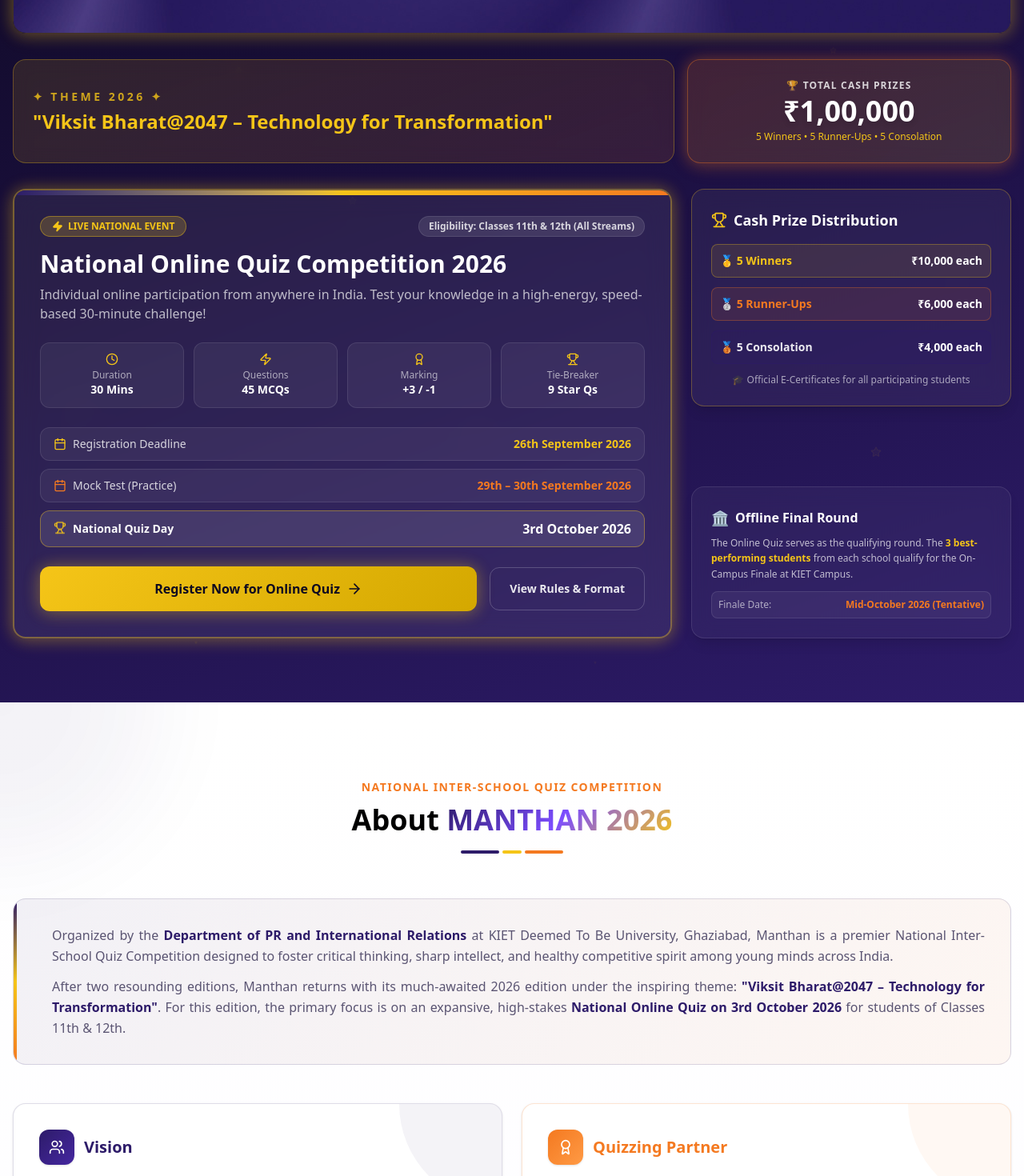
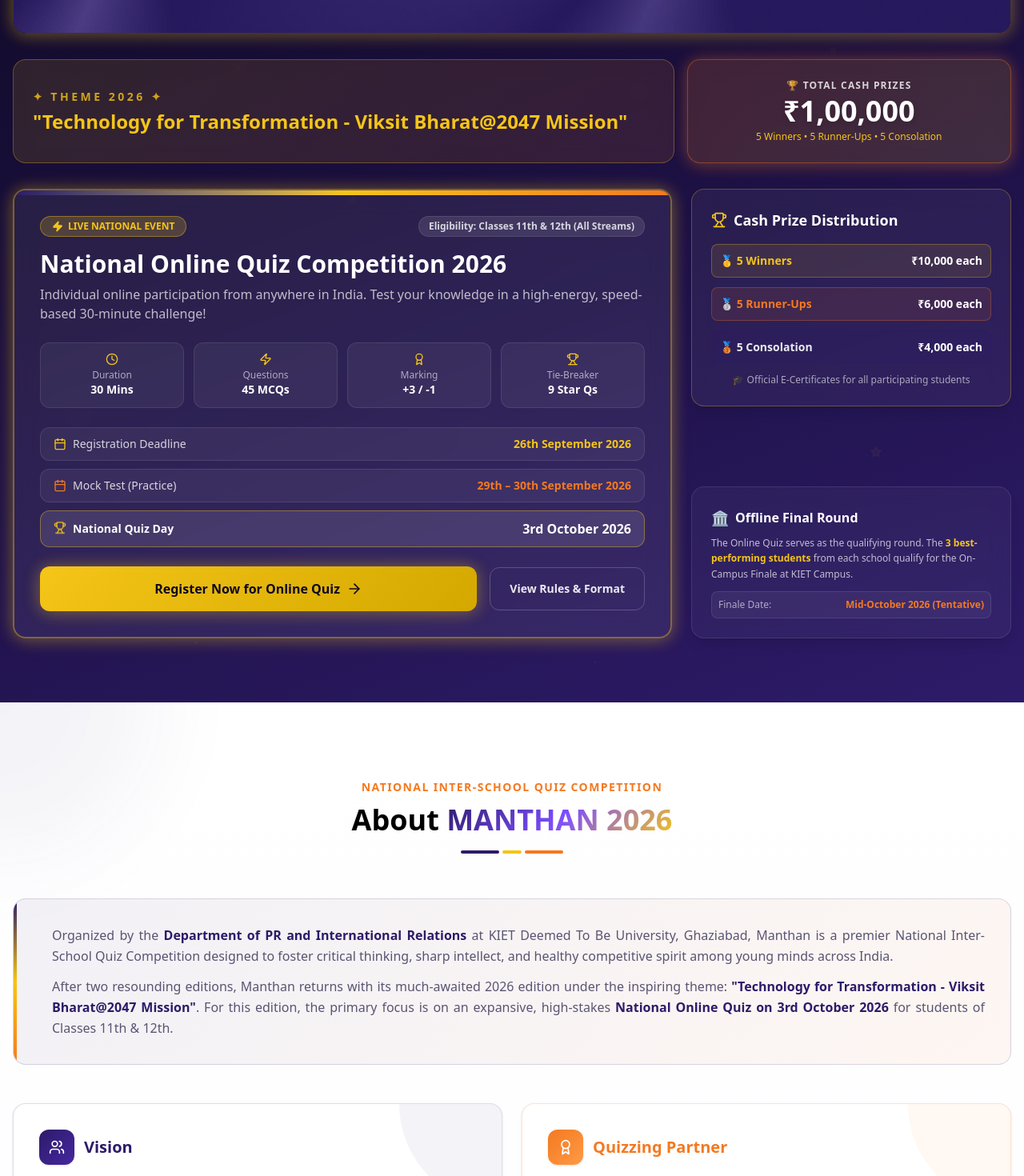
Before and after one commit to shashank-singh-singhania/manthan-website, a Next.js app: page / in a window 1280 px wide. Shown: the part 375-1845 px from the top of the page at 80% size. Built offline with nearby package versions, Linux system fonts and the light colour scheme.

Commit message:
update(theme): change theme to Technology for Transformation - Viksit Bharat@2047 Mission

```diff
--- a/src/app/layout.jsx
+++ b/src/app/layout.jsx
@@ -16,7 +16,7 @@
 export const metadata = {
   title: "Manthan 2026",
   description:
-    "Manthan 2026 – National Inter-School Quiz Competition organised by KIET Deemed To Be University, Ghaziabad. Theme: Viksit Bharat@2047 – Technology for Transformation.",
+    "Manthan 2026 – National Inter-School Quiz Competition organised by KIET Deemed To Be University, Ghaziabad. Theme: Technology for Transformation - Viksit Bharat@2047 Mission.",
   icons: {
     icon: "/images/favicon.jpeg",
     shortcut: "/images/favicon.jpeg",
--- a/src/components/AboutManthan.jsx
+++ b/src/components/AboutManthan.jsx
@@ -68,7 +68,7 @@
           <p className="text-textLight text-justify leading-relaxed pl-4">
             After two resounding editions, Manthan returns with its much-awaited 2026 edition under the inspiring theme:{" "}
             <span className="font-semibold text-primary">
-              "Viksit Bharat@2047 – Technology for Transformation"
+              "Technology for Transformation - Viksit Bharat@2047 Mission"
             </span>
             . For this edition, the primary focus is on an expansive, high-stakes{" "}
             <strong className="text-primary">National Online Quiz on 3rd October 2026</strong> for students of Classes 11th &amp; 12th.
--- a/src/components/HeroSection.jsx
+++ b/src/components/HeroSection.jsx
@@ -52,7 +52,7 @@
               ✦ Theme 2026 ✦
             </p>
             <h2 className="text-gold text-lg sm:text-xl md:text-2xl font-bold leading-snug">
-              "Viksit Bharat@2047 – Technology for Transformation"
+              "Technology for Transformation - Viksit Bharat@2047 Mission"
             </h2>
           </div>
 
--- a/src/components/OnlineRulesComp.jsx
+++ b/src/components/OnlineRulesComp.jsx
@@ -96,7 +96,7 @@
           Online Quiz – Syllabus &amp; Focus Domains
         </h3>
         <p className="text-textLight mb-4 text-xs italic">
-          Theme: <span className="font-semibold not-italic text-primary">Viksit Bharat@2047 – Technology for Transformation</span>
+          Theme: <span className="font-semibold not-italic text-primary">Technology for Transformation - Viksit Bharat@2047 Mission</span>
         </p>
         <div className="grid md:grid-cols-2 gap-4">
           <ul className="space-y-2 text-textLight text-sm">
```
